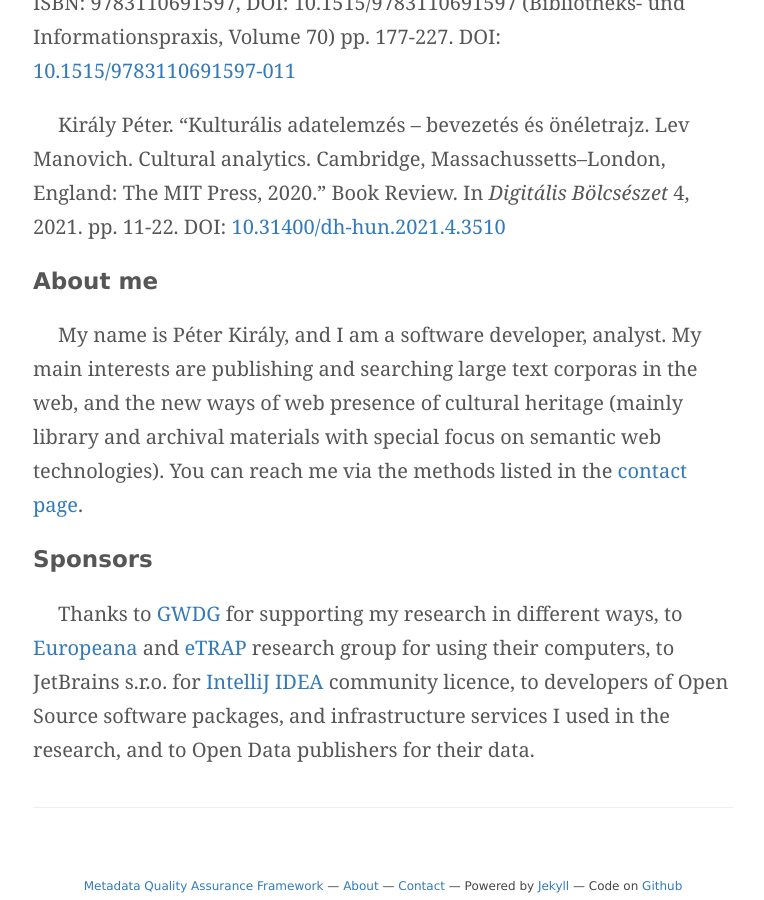
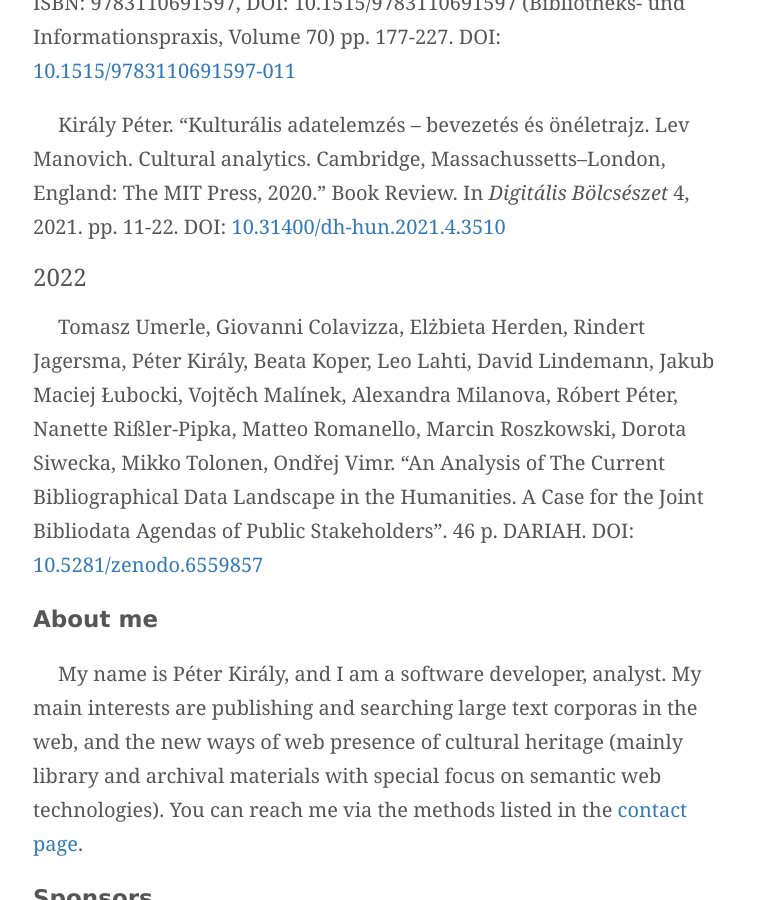
Before and after one commit to pkiraly/pkiraly.github.io, a Jekyll site: the page built from about.md, in a window 1280 px wide and 900 px high, scrolled down 10976 px. Shown: the whole window, without its empty margins (257-1021 px from the left). Built offline with Jekyll 4.4.1, drawn with Linux system fonts in a browser that asks for light colours; nearby versions of some CDN libraries; some web fonts are replaced; comment, search, counter and statistics services are not loaded.

Commit message:
Adding Umerle et al., 2022

```diff
--- a/about.md
+++ b/about.md
@@ -171,6 +171,11 @@ Rudolf Ungváry, and Péter Király. "Bemerkungen zu der Qualitätsbewertung von
 
 Király Péter. "Kulturális adatelemzés – bevezetés és önéletrajz. Lev Manovich. Cultural analytics. Cambridge, Massachussetts–London, England: The MIT Press, 2020." Book Review. In _Digitális Bölcsészet_ 4, 2021. pp. 11-22. DOI: [10.31400/dh-hun.2021.4.3510](https://doi.org/10.31400/dh-hun.2021.4.3510)
 
+### 2022
+
+Tomasz Umerle, Giovanni Colavizza, Elżbieta Herden, Rindert Jagersma, Péter Király, Beata Koper, Leo Lahti, David Lindemann, Jakub Maciej Łubocki, Vojtěch Malínek, Alexandra Milanova, Róbert Péter, Nanette Rißler-Pipka, Matteo Romanello, Marcin Roszkowski, Dorota Siwecka, Mikko Tolonen, Ondřej Vimr. "An Analysis of The Current Bibliographical Data Landscape in the Humanities.
+A Case for the Joint Bibliodata Agendas of Public Stakeholders". 46 p. DARIAH. DOI: [10.5281/zenodo.6559857](https://doi.org/10.5281/zenodo.6559857)
+
 <!-- span id="badgeCont105"><script type="text/javascript" src="https://publons.com/mashlets?el=badgeCont105&rid=AAW-9289-2021"></script></span -->
 
 ## About me
```
